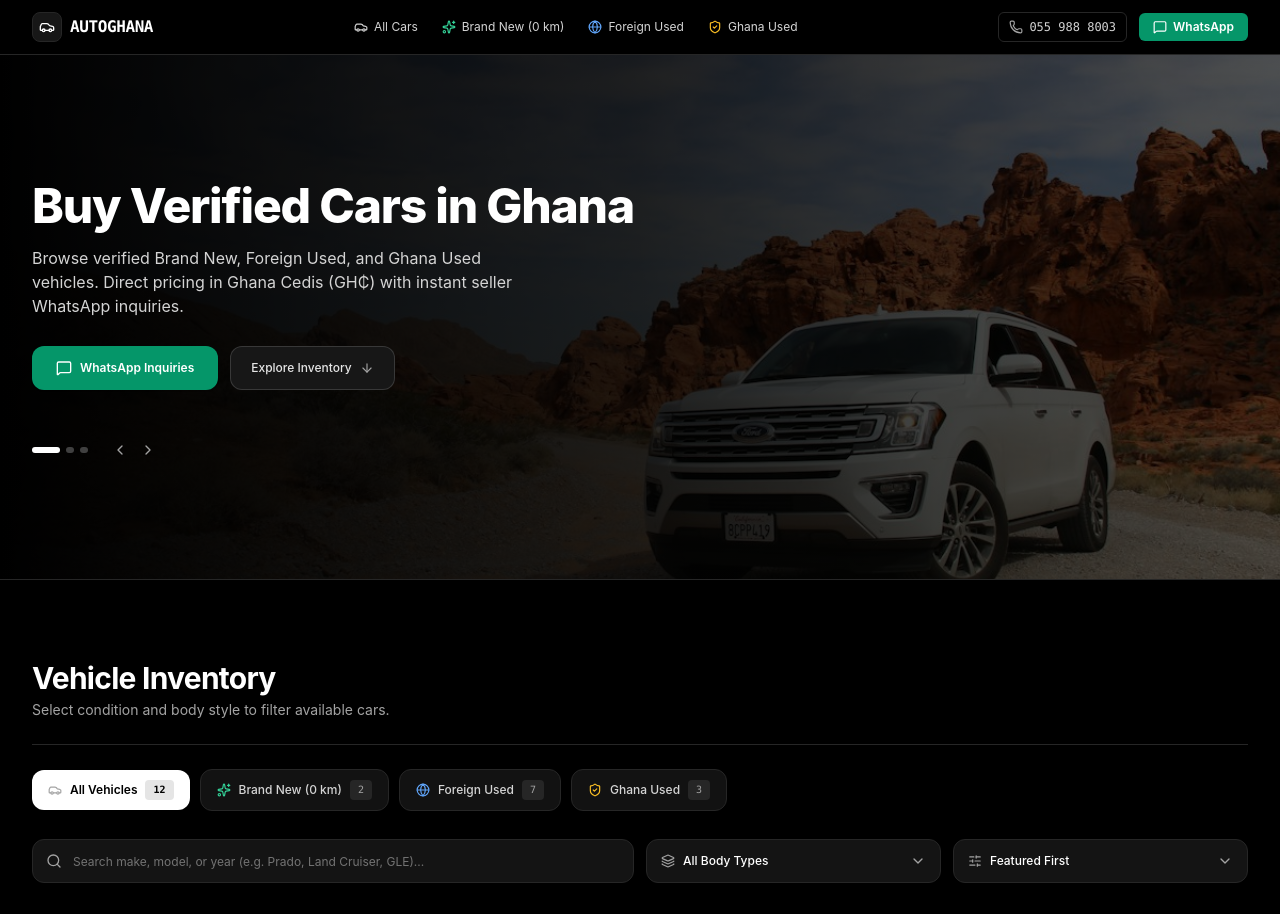
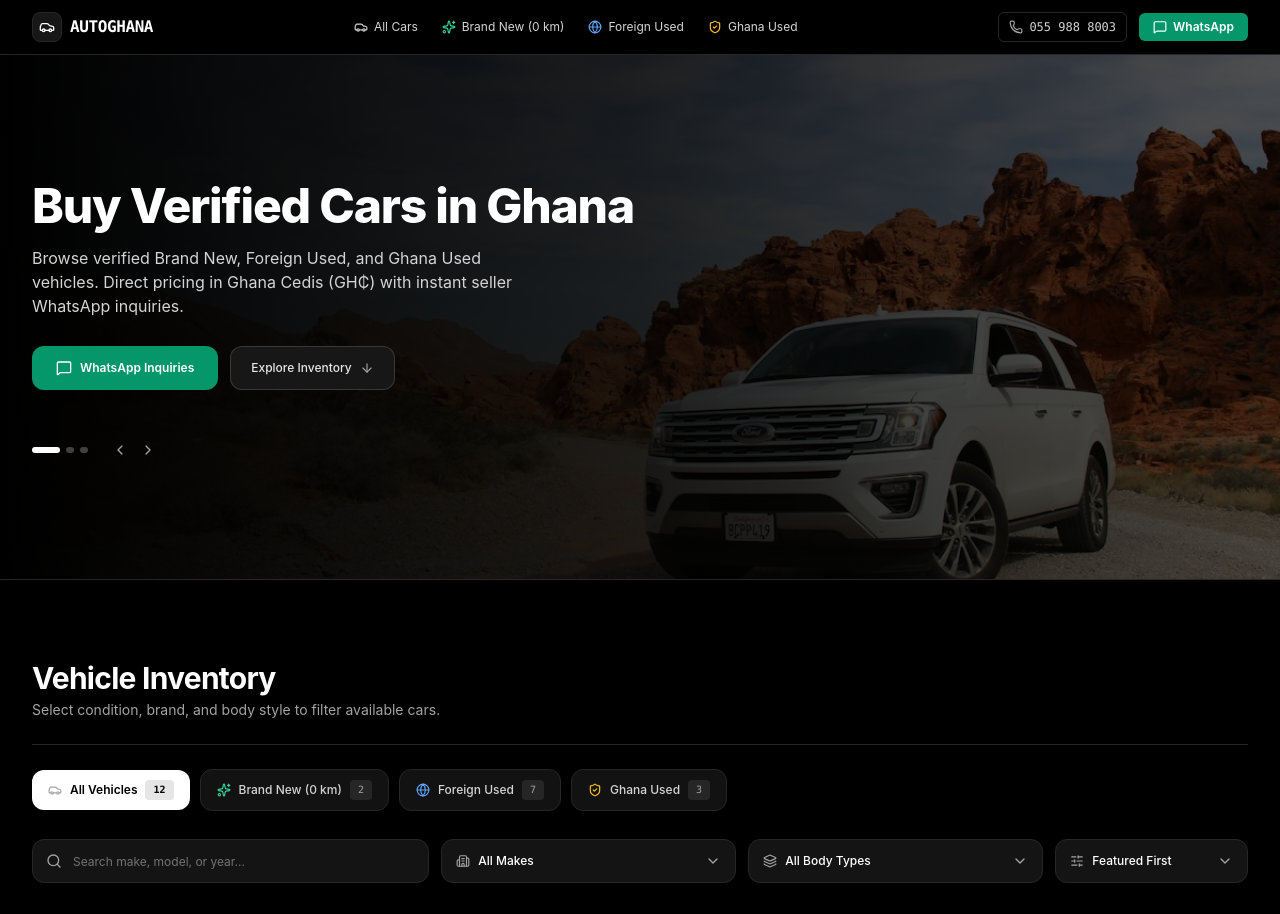
Before and after one commit to henryamos/car-sales, a Next.js app: page / in a window 1280 px wide. Shown: the top 914 px of the page. Built offline with nearby package versions, Linux system fonts and the light colour scheme.

Commit message:
fix: make filters fully reactive across all pages with URL synchronization and custom dropdowns

```diff
--- a/src/components/sections/FeaturedInventory.tsx
+++ b/src/components/sections/FeaturedInventory.tsx
@@ -1,6 +1,7 @@
 "use client";
 
-import React, { useState, useMemo, useEffect } from "react";
+import React, { useState, useMemo, useEffect, Suspense } from "react";
+import { useSearchParams, useRouter } from "next/navigation";
 import {
   Search,
   RotateCcw,
@@ -12,8 +13,9 @@ import {
   Sparkles,
   Globe,
   ShieldCheck,
+  Building2,
 } from "lucide-react";
-import { CARS_DATA, BODY_TYPES, CONDITION_TABS } from "@/data/cars";
+import { CARS_DATA, BODY_TYPES, CONDITION_TABS, BRAND_LIST } from "@/data/cars";
 import { CarCard } from "@/components/cards/CarCard";
 import { CustomDropdown } from "@/components/ui/CustomDropdown";
 
@@ -26,21 +28,110 @@ const SORT_OPTIONS = [
   { label: "Newest Year", value: "year-desc" },
 ];
 
-export function FeaturedInventory() {
-  const [searchQuery, setSearchQuery] = useState("");
-  const [selectedCondition, setSelectedCondition] = useState<string>("All");
-  const [selectedBody, setSelectedBody] = useState<string>("All");
-  const [sortBy, setSortBy] = useState<string>("featured");
+const BRAND_OPTIONS = BRAND_LIST.map((b) => ({ label: b, value: b }));
+
+function InventoryContent() {
+  const router = useRouter();
+  const searchParams = useSearchParams();
+
+  // Read initial values from URL query parameters
+  const initialCondition = searchParams.get("condition") || "All";
+  const initialMake = searchParams.get("make") || "All Makes";
+  const initialBody = searchParams.get("body") || "All";
+  const initialQuery = searchParams.get("q") || "";
+  const initialSort = searchParams.get("sort") || "featured";
+
+  const [searchQuery, setSearchQuery] = useState(initialQuery);
+  const [selectedCondition, setSelectedCondition] = useState<string>(initialCondition);
+  const [selectedMake, setSelectedMake] = useState<string>(initialMake);
+  const [selectedBody, setSelectedBody] = useState<string>(initialBody);
+  const [sortBy, setSortBy] = useState<string>(initialSort);
   const [currentPage, setCurrentPage] = useState<number>(1);
 
+  // Sync state if URL query params change (e.g. from navbar or footer navigation)
+  useEffect(() => {
+    const cond = searchParams.get("condition") || "All";
+    const mk = searchParams.get("make") || "All Makes";
+    const bd = searchParams.get("body") || "All";
+    const q = searchParams.get("q") || "";
+    const srt = searchParams.get("sort") || "featured";
+
+    setSelectedCondition(cond);
+    setSelectedMake(mk);
+    setSelectedBody(bd);
+    setSearchQuery(q);
+    setSortBy(srt);
+  }, [searchParams]);
+
+  // Synchronize URL with active filters
+  const updateUrl = (newCond: string, newMake: string, newBody: string, newQ: string, newSort: string) => {
+    const params = new URLSearchParams();
+    if (newCond && newCond !== "All") params.set("condition", newCond);
+    if (newMake && newMake !== "All Makes") params.set("make", newMake);
+    if (newBody && newBody !== "All") params.set("body", newBody);
+    if (newQ && newQ.trim() !== "") params.set("q", newQ.trim());
+    if (newSort && newSort !== "featured") params.set("sort", newSort);
+
+    const queryString = params.toString();
+    const newPath = queryString ? `/?${queryString}#inventory` : "/#inventory";
+    router.replace(newPath, { scroll: false });
+  };
+
+  const handleConditionChange = (condition: string) => {
+    setSelectedCondition(condition);
+    setCurrentPage(1);
+    updateUrl(condition, selectedMake, selectedBody, searchQuery, sortBy);
+  };
+
+  const handleMakeChange = (make: string) => {
+    setSelectedMake(make);
+    setCurrentPage(1);
+    updateUrl(selectedCondition, make, selectedBody, searchQuery, sortBy);
+  };
+
+  const handleBodyChange = (body: string) => {
+    setSelectedBody(body);
+    setCurrentPage(1);
+    updateUrl(selectedCondition, selectedMake, body, searchQuery, sortBy);
+  };
+
+  const handleSortChange = (sort: string) => {
+    setSortBy(sort);
+    updateUrl(selectedCondition, selectedMake, selectedBody, searchQuery, sort);
+  };
+
+  const handleSearchChange = (q: string) => {
+    setSearchQuery(q);
+    setCurrentPage(1);
+    updateUrl(selectedCondition, selectedMake, selectedBody, q, sortBy);
+  };
+
+  const handleReset = () => {
+    setSearchQuery("");
+    setSelectedCondition("All");
+    setSelectedMake("All Makes");
+    setSelectedBody("All");
+    setSortBy("featured");
+    setCurrentPage(1);
+    router.replace("/#inventory", { scroll: false });
+  };
+
+  // Filter & sort logic
   const filteredCars = useMemo(() => {
     return CARS_DATA.filter((car) => {
+      // Condition filter
       if (selectedCondition !== "All" && car.condition !== selectedCondition) {
         return false;
       }
+      // Make filter
+      if (selectedMake !== "All Makes" && car.make !== selectedMake) {
+        return false;
+      }
+      // Body type filter
       if (selectedBody !== "All" && car.bodyType !== selectedBody) {
         return false;
       }
+      // Search query filter (matches make, model, trim, year)
       if (searchQuery.trim()) {
         const query = searchQuery.toLowerCase();
         const matches =
@@ -57,11 +148,7 @@ export function FeaturedInventory() {
       if (sortBy === "year-desc") return b.year - a.year;
       return (b.featured ? 1 : 0) - (a.featured ? 1 : 0);
     });
-  }, [searchQuery, selectedCondition, selectedBody, sortBy]);
-
-  useEffect(() => {
-    setCurrentPage(1);
-  }, [searchQuery, selectedCondition, selectedBody, sortBy]);
+  }, [searchQuery, selectedCondition, selectedMake, selectedBody, sortBy]);
 
   const totalPages = Math.ceil(filteredCars.length / ITEMS_PER_PAGE) || 1;
   const startIndex = (currentPage - 1) * ITEMS_PER_PAGE;
@@ -74,34 +161,26 @@ export function FeaturedInventory() {
     if (elem) elem.scrollIntoView({ behavior: "smooth" });
   };
 
-  const handleReset = () => {
-    setSearchQuery("");
-    setSelectedCondition("All");
-    setSelectedBody("All");
-    setSortBy("featured");
-    setCurrentPage(1);
-  };
-
   const hasActiveFilters =
     searchQuery.trim() !== "" ||
     selectedCondition !== "All" ||
+    selectedMake !== "All Makes" ||
     selectedBody !== "All" ||
     sortBy !== "featured";
 
   return (
-    <section id="inventory" className="w-full bg-black py-16 sm:py-20">
     <div className="max-w-7xl mx-auto px-4 sm:px-6 lg:px-8">
-        {/* Section Header: Clean & Spacious */}
+      {/* Section Header */}
       <div className="pb-6 border-b border-neutral-800">
         <h2 className="text-2xl sm:text-3xl font-bold text-white tracking-tight">
           Vehicle Inventory
         </h2>
         <p className="text-xs sm:text-sm text-neutral-400 mt-1">
-            Select condition and body style to filter available cars.
+          Select condition, brand, and body style to filter available cars.
         </p>
       </div>
 
-        {/* Primary Condition Tabs: Spacious with Breathing Room & Rich Icons */}
+      {/* Primary Condition Tabs with Rich Icons */}
       <div className="pt-6 pb-4">
         <div className="flex items-center gap-2.5 overflow-x-auto pb-1 no-scrollbar">
           {CONDITION_TABS.map((tab) => {
@@ -126,7 +205,7 @@ export function FeaturedInventory() {
               <button
                 key={tab.value}
                 type="button"
-                  onClick={() => setSelectedCondition(tab.value)}
+                onClick={() => handleConditionChange(tab.value)}
                 className={`px-4 py-2.5 rounded-xl text-xs font-medium whitespace-nowrap transition-colors flex items-center gap-2 ${
                   isActive
                     ? "bg-white text-black font-semibold shadow-md"
@@ -150,18 +229,29 @@ export function FeaturedInventory() {
         </div>
       </div>
 
-        {/* Wide Search Bar & Custom Dropdowns (Single Unified Control Bar) */}
-        <div className="py-2">
+      {/* Control Bar: Search + Brand + Body Type + Sort */}
+      <div className="py-2 relative z-30">
         <div className="grid grid-cols-1 sm:grid-cols-12 gap-3 items-center">
-            {/* Wider, Comfortable Search Input */}
-            <div className="sm:col-span-6 relative">
+          {/* Search Input */}
+          <div className="sm:col-span-4 relative">
             <Search className="w-4 h-4 text-neutral-400 absolute left-3.5 top-1/2 -translate-y-1/2 pointer-events-none" />
             <input
               type="text"
               value={searchQuery}
-                onChange={(e) => setSearchQuery(e.target.value)}
-                placeholder="Search make, model, or year (e.g. Prado, Land Cruiser, GLE)..."
-                className="w-full h-11 pl-10 pr-4 rounded-xl solid-input text-xs placeholder:text-neutral-500"
+              onChange={(e) => handleSearchChange(e.target.value)}
+              placeholder="Search make, model, or year..."
+              className="w-full h-11 pl-10 pr-4 rounded-xl solid-input text-xs placeholder:text-neutral-500 bg-neutral-950 border border-neutral-800"
+            />
+          </div>
+
+          {/* Custom Dropdown: Make / Brand */}
+          <div className="sm:col-span-3">
+            <CustomDropdown
+              value={selectedMake}
+              options={BRAND_OPTIONS}
+              onChange={handleMakeChange}
+              icon={<Building2 className="w-3.5 h-3.5" />}
+              placeholder="All Makes"
             />
           </div>
 
@@ -170,32 +260,34 @@ export function FeaturedInventory() {
             <CustomDropdown
               value={selectedBody}
               options={BODY_TYPES}
-                onChange={setSelectedBody}
+              onChange={handleBodyChange}
               icon={<Layers className="w-3.5 h-3.5" />}
               placeholder="All Body Types"
             />
           </div>
 
           {/* Custom Dropdown: Sort */}
-            <div className="sm:col-span-3">
+          <div className="sm:col-span-2">
             <CustomDropdown
               value={sortBy}
               options={SORT_OPTIONS}
-                onChange={setSortBy}
+              onChange={handleSortChange}
               icon={<SlidersHorizontal className="w-3.5 h-3.5" />}
               placeholder="Sort By"
             />
           </div>
         </div>
 
-          {/* Reset Filter indicator when filters are active */}
+        {/* Active Filter Indicators & Reset Action */}
         {hasActiveFilters && (
           <div className="flex items-center justify-between pt-3 text-xs text-neutral-400">
-              <span>Filtered by your criteria</span>
+            <span>
+              Showing {filteredCars.length} of {CARS_DATA.length} vehicles
+            </span>
             <button
               type="button"
               onClick={handleReset}
-                className="inline-flex items-center gap-1.5 text-neutral-400 hover:text-white transition-colors font-mono"
+              className="inline-flex items-center gap-1.5 text-neutral-400 hover:text-white transition-colors font-mono cursor-pointer"
             >
               <RotateCcw className="w-3 h-3" />
               <span>Reset Filters</span>
@@ -204,9 +296,9 @@ export function FeaturedInventory() {
         )}
       </div>
 
-        {/* Inventory Cars Grid with Generous Gaps and Breathing Space */}
+      {/* Inventory Cars Grid */}
       {paginatedCars.length > 0 ? (
-          <div className="grid grid-cols-1 md:grid-cols-2 lg:grid-cols-3 gap-6 pt-6">
+        <div className="grid grid-cols-1 md:grid-cols-2 lg:grid-cols-3 gap-6 pt-6 relative z-10">
           {paginatedCars.map((car) => (
             <CarCard key={car.id} car={car} />
           ))}
@@ -217,14 +309,14 @@ export function FeaturedInventory() {
           <p className="text-xs text-neutral-500 mt-1">Try resetting the filters or searching for another model.</p>
           <button
             onClick={handleReset}
-              className="mt-4 px-5 py-2.5 rounded-xl bg-white text-black text-xs font-semibold hover:bg-neutral-200 transition-colors"
+            className="mt-4 px-5 py-2.5 rounded-xl bg-white text-black text-xs font-semibold hover:bg-neutral-200 transition-colors cursor-pointer"
           >
             Reset All Filters
           </button>
         </div>
       )}
 
-        {/* Numbered Pagination: Spacious with Comfortable Buttons */}
+      {/* Numbered Pagination */}
       {totalPages > 1 && (
         <div className="pt-12 flex flex-col sm:flex-row items-center justify-between gap-4 border-t border-neutral-900 mt-12">
           <span className="text-xs font-mono text-neutral-400">
@@ -235,7 +327,7 @@ export function FeaturedInventory() {
             <button
               onClick={() => handlePageChange(currentPage - 1)}
               disabled={currentPage === 1}
-                className="h-9 px-3.5 rounded-xl border border-neutral-800 text-xs font-medium text-neutral-300 hover:text-white hover:bg-neutral-900 disabled:opacity-30 disabled:pointer-events-none flex items-center gap-1.5 transition-colors"
+              className="h-9 px-3.5 rounded-xl border border-neutral-800 text-xs font-medium text-neutral-300 hover:text-white hover:bg-neutral-900 disabled:opacity-30 disabled:pointer-events-none flex items-center gap-1.5 transition-colors cursor-pointer"
             >
               <ChevronLeft className="w-3.5 h-3.5" />
               <span>Prev</span>
@@ -248,7 +340,7 @@ export function FeaturedInventory() {
                 <button
                   key={pageNum}
                   onClick={() => handlePageChange(pageNum)}
-                    className={`w-9 h-9 rounded-xl text-xs font-mono font-medium transition-colors ${
+                  className={`w-9 h-9 rounded-xl text-xs font-mono font-medium transition-colors cursor-pointer ${
                     isCurrent
                       ? "bg-white text-black font-bold shadow-md"
                       : "bg-neutral-900 text-neutral-400 hover:text-white hover:bg-neutral-800 border border-neutral-800"
@@ -262,7 +354,7 @@ export function FeaturedInventory() {
             <button
               onClick={() => handlePageChange(currentPage + 1)}
               disabled={currentPage === totalPages}
-                className="h-9 px-3.5 rounded-xl border border-neutral-800 text-xs font-medium text-neutral-300 hover:text-white hover:bg-neutral-900 disabled:opacity-30 disabled:pointer-events-none flex items-center gap-1.5 transition-colors"
+              className="h-9 px-3.5 rounded-xl border border-neutral-800 text-xs font-medium text-neutral-300 hover:text-white hover:bg-neutral-900 disabled:opacity-30 disabled:pointer-events-none flex items-center gap-1.5 transition-colors cursor-pointer"
             >
               <span>Next</span>
               <ChevronRight className="w-3.5 h-3.5" />
@@ -271,6 +363,15 @@ export function FeaturedInventory() {
         </div>
       )}
     </div>
+  );
+}
+
+export function FeaturedInventory() {
+  return (
+    <section id="inventory" className="w-full bg-black py-16 sm:py-20">
+      <Suspense fallback={<div className="max-w-7xl mx-auto px-4 py-12 text-center text-xs text-neutral-500">Loading inventory...</div>}>
+        <InventoryContent />
+      </Suspense>
     </section>
   );
 }
--- a/src/components/ui/CustomDropdown.tsx
+++ b/src/components/ui/CustomDropdown.tsx
@@ -31,18 +31,25 @@ export function CustomDropdown({
   const selectedOption = options.find((o) => o.value === value);
 
   useEffect(() => {
-    function handleClickOutside(event: MouseEvent) {
+    function handleClickOutside(event: MouseEvent | TouchEvent) {
       if (containerRef.current && !containerRef.current.contains(event.target as Node)) {
         setIsOpen(false);
       }
     }
     if (isOpen) {
       document.addEventListener("mousedown", handleClickOutside);
+      document.addEventListener("touchstart", handleClickOutside);
     }
     return () => {
       document.removeEventListener("mousedown", handleClickOutside);
+      document.removeEventListener("touchstart", handleClickOutside);
     };
   }, [isOpen]);
+
+  const handleSelect = (optionValue: string) => {
+    onChange(optionValue);
+    setIsOpen(false);
+  };
 
   return (
     <div ref={containerRef} className={`relative ${className}`}>
@@ -50,7 +57,7 @@ export function CustomDropdown({
       <button
         type="button"
         onClick={() => setIsOpen((prev) => !prev)}
-        className="w-full h-11 px-3.5 rounded-xl solid-input text-xs font-medium flex items-center justify-between gap-2.5 hover:border-neutral-700 transition-colors text-left"
+        className="w-full h-11 px-3.5 rounded-xl solid-input text-xs font-medium flex items-center justify-between gap-2.5 hover:border-neutral-700 transition-colors text-left bg-neutral-950 border border-neutral-800"
         aria-haspopup="listbox"
         aria-expanded={isOpen}
       >
@@ -69,21 +76,25 @@ export function CustomDropdown({
 
       {/* Floating Menu Popover */}
       {isOpen && (
-        <div className="absolute left-0 right-0 top-full mt-1.5 z-40 p-1.5 rounded-xl bg-neutral-950 border border-neutral-800 shadow-2xl max-h-64 overflow-y-auto no-scrollbar">
+        <div
+          className="absolute left-0 right-0 top-full mt-1.5 z-50 p-1.5 rounded-xl bg-neutral-950 border border-neutral-800 shadow-2xl max-h-64 overflow-y-auto no-scrollbar"
+          role="listbox"
+        >
           {options.map((option) => {
             const isSelected = option.value === value;
             return (
               <button
                 key={option.value}
                 type="button"
-                onClick={() => {
-                  onChange(option.value);
-                  setIsOpen(false);
+                onMouseDown={(e) => {
+                  e.preventDefault();
+                  handleSelect(option.value);
                 }}
-                className={`w-full px-3 py-2.5 rounded-lg text-xs flex items-center justify-between text-left transition-colors ${
+                onClick={() => handleSelect(option.value)}
+                className={`w-full px-3 py-2.5 rounded-lg text-xs flex items-center justify-between text-left transition-colors cursor-pointer ${
                   isSelected
-                    ? "bg-neutral-900 text-white font-medium"
-                    : "text-neutral-300 hover:text-white hover:bg-neutral-900/60"
+                    ? "bg-neutral-900 text-white font-semibold"
+                    : "text-neutral-300 hover:text-white hover:bg-neutral-900/80"
                 }`}
                 role="option"
                 aria-selected={isSelected}
```
Also changed, not shown: src/components/layout/Footer.tsx (+4 -4 lines), src/components/layout/Navbar.tsx (+4 -4 lines). Lines whose indentation alone changed are shown as unchanged.
